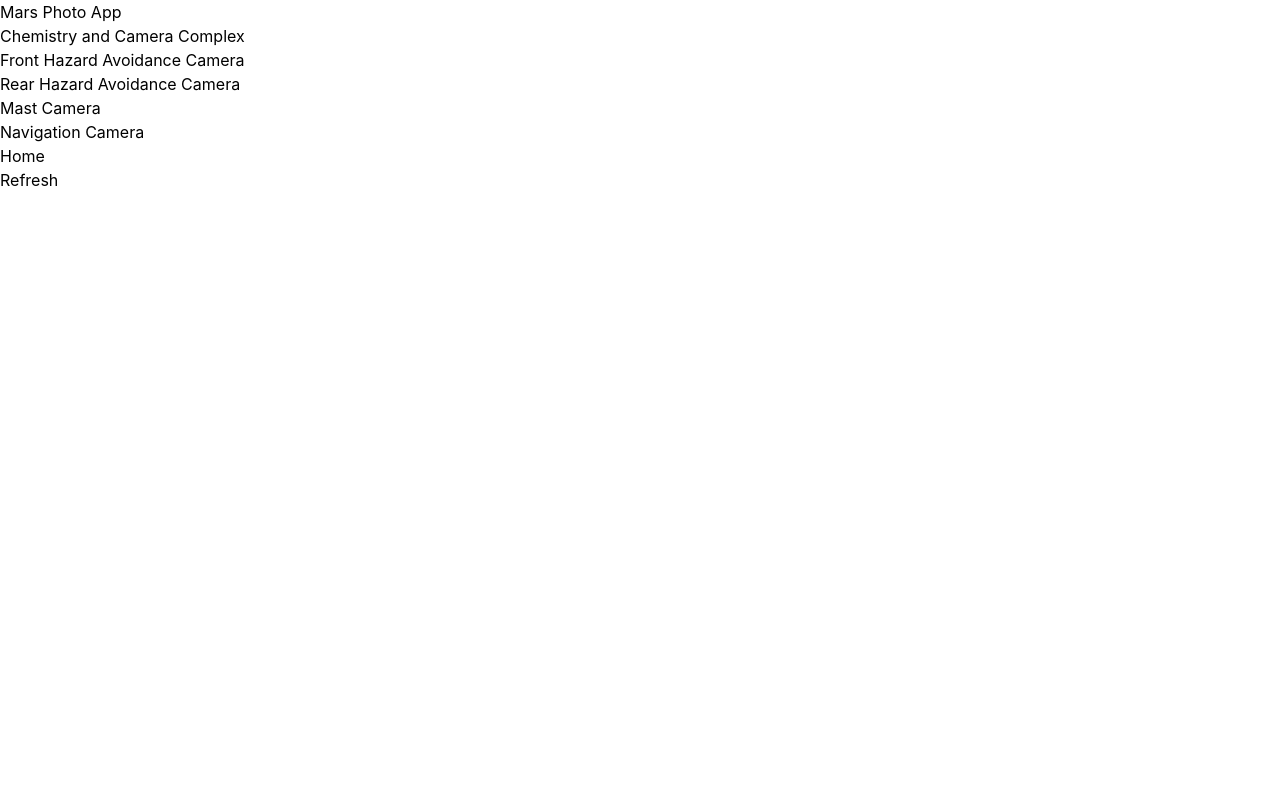
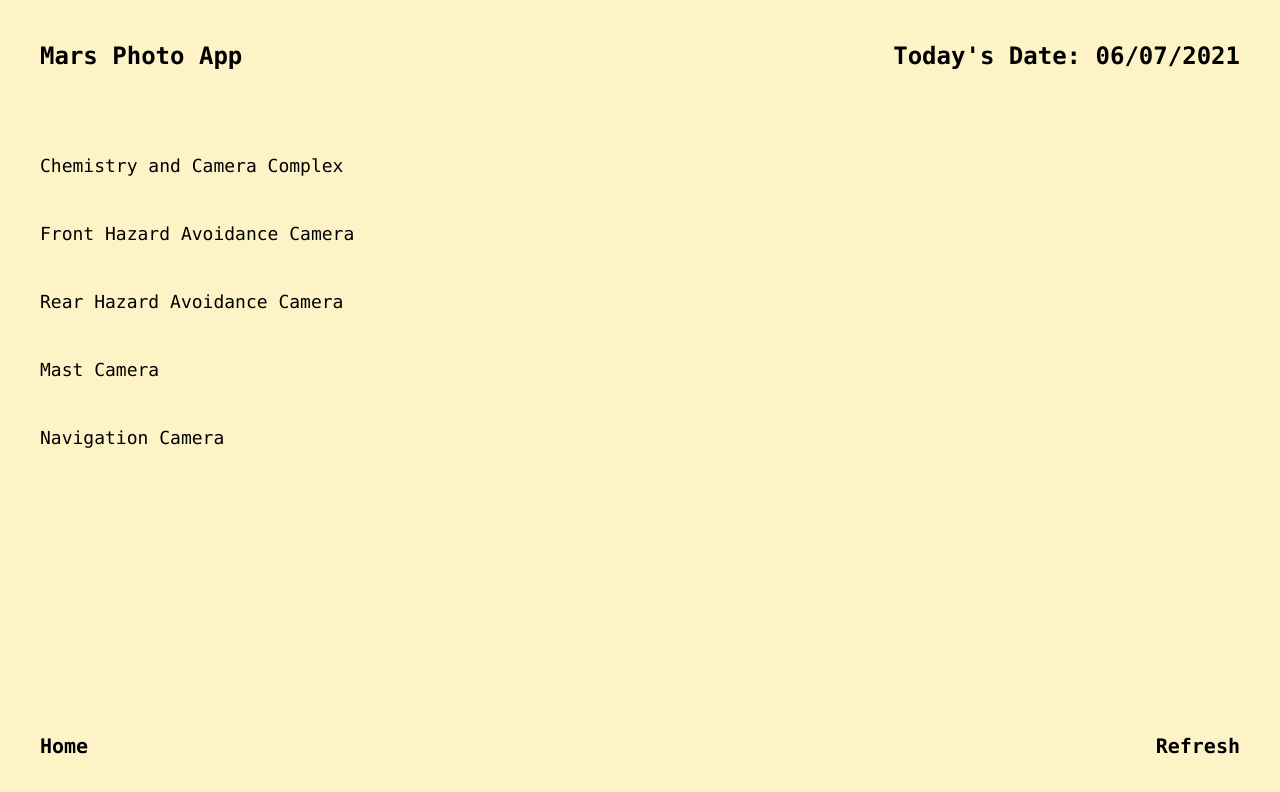
Before and after one commit to Arnav235/mars_photos_app, a React (Create React App) app in the folder mars_photos_app_frontend/: page / in a window 1280 px wide. Shown: the top 792 px of the page. Built offline with nearby package versions, Linux system fonts and the light colour scheme.

Commit message:
Added layout for everything except images

```diff
--- a/mars_photos_app_frontend/src/screens/Home.jsx
+++ b/mars_photos_app_frontend/src/screens/Home.jsx
@@ -1,21 +1,31 @@
 import React from "react";
 
 function Home() {
+  var today = new Date();
+  var day = String(today.getDate()).padStart(2, "0");
+  var month = String(today.getMonth() + 1).padStart(2, "0"); //January is 0!
+  var year = today.getFullYear();
+
   return (
-    <div>
-      <div>
-        <h1>Mars Photo App</h1>
-        <div>
-          <p>Chemistry and Camera Complex</p>
-          <p>Front Hazard Avoidance Camera</p>
-          <p>Rear Hazard Avoidance Camera</p>
-          <p>Mast Camera</p>
-          <p>Navigation Camera</p>
+    <div className="bg-yellow-100 h-screen flex flex-col font-mono">
+      <div className="flex flex-col p-10">
+        <div className="flex justify-between">
+          <h1 className="text-2xl font-bold">Mars Photo App</h1>
+          <h1 className="text-2xl font-bold">
+            Today's Date: {`${day}/${month}/${year}`}
+          </h1>
+        </div>
+        <div className="flex flex-col mt-10 text-lg">
+          <p className="mt-10">Chemistry and Camera Complex</p>
+          <p className="mt-10">Front Hazard Avoidance Camera</p>
+          <p className="mt-10">Rear Hazard Avoidance Camera</p>
+          <p className="mt-10">Mast Camera</p>
+          <p className="mt-10">Navigation Camera</p>
         </div>
       </div>
-      <div>
-        <p>Home</p>
-        <p>Refresh</p>
+      <div className="flex p-10 justify-between fixed left-0 bottom-0 w-screen">
+        <p className="text-xl font-bold">Home</p>
+        <p className="text-xl font-bold">Refresh</p>
       </div>
     </div>
   );
```
